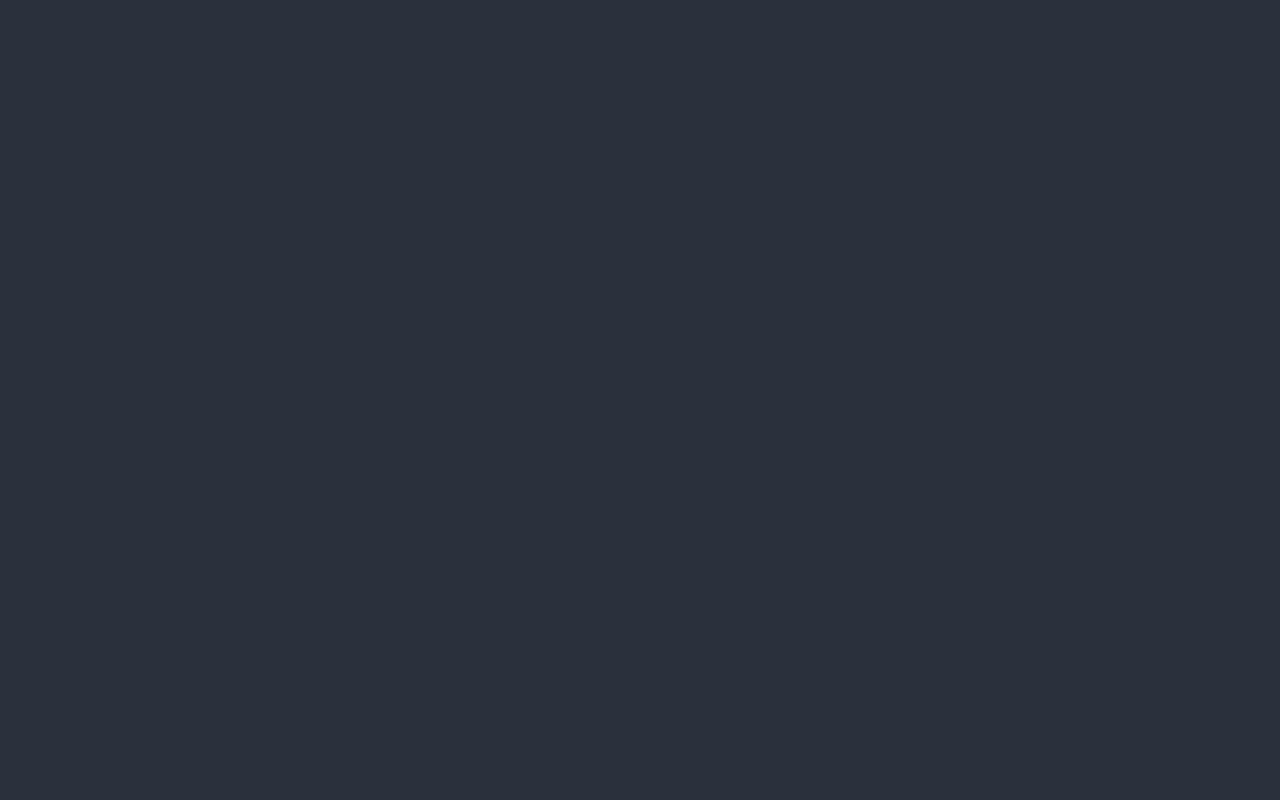
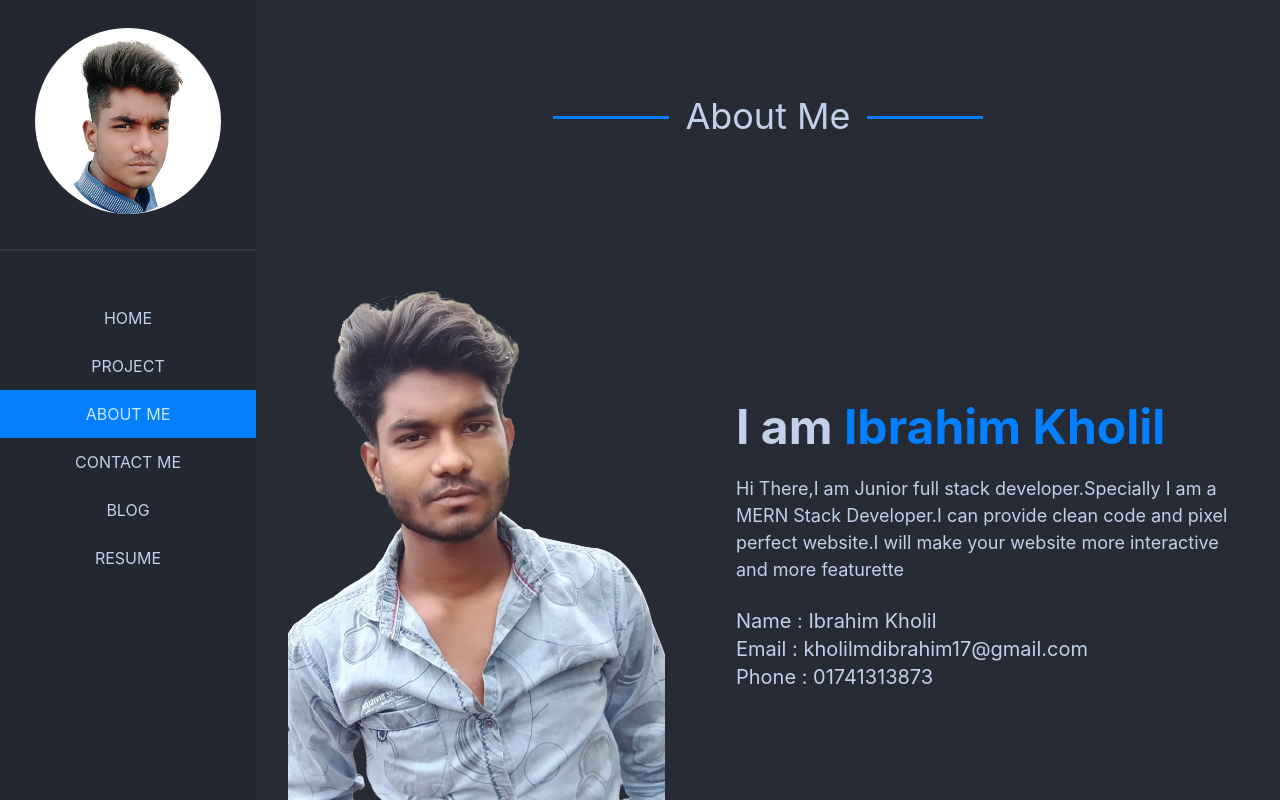
Before and after one commit to MdIbrahimKholil7/portfolio, a React (Create React App) app: page /AboutMe in a window 1280 px wide. Before the commit this address had no page. Built offline with nearby package versions, Linux system fonts and the light colour scheme.

Commit message:
animation add complete

```diff
--- a/package.json
+++ b/package.json
@@ -6,11 +6,13 @@
     "@testing-library/jest-dom": "^5.16.4",
     "@testing-library/react": "^13.3.0",
     "@testing-library/user-event": "^13.5.0",
+    "aos": "^2.3.4",
     "daisyui": "^2.15.2",
     "emailjs-com": "^3.2.0",
     "react": "^18.1.0",
     "react-dom": "^18.1.0",
     "react-icons": "^4.4.0",
+    "react-reveal": "^1.2.2",
     "react-router-dom": "^6.3.0",
     "react-scripts": "5.0.1",
     "react-simple-typewriter": "^3.0.1",
--- a/src/App.js
+++ b/src/App.js
@@ -6,8 +6,14 @@ import Project from './components/Home/Project';
 import Contact from './components/Home/Contact';
 import Blog from './components/Home/Blog';
 import ProjectDetails from './components/Home/ProjectDetails';
-
+import AboutMe from './components/Home/AboutMe';
+import { useEffect } from 'react';
+import AOS from 'aos';
+import "aos/dist/aos.css";
 function App() {
+  useEffect(()=>{
+    AOS.init();
+  },[])
   return (
     <div className="App bg-base-200">
       <Routes>
@@ -15,6 +21,7 @@ function App() {
           <Route index element={<Home />} />
           <Route path='project' element={<Project />} />
           <Route path='contact' element={<Contact />} />
+          <Route path='AboutMe' element={<AboutMe />} />
           <Route path='blog' element={<Blog />} />
           <Route path='projectDetails/:id' element={<ProjectDetails />} />
         </Route>
--- a/src/components/Home/AboutMe.js
+++ b/src/components/Home/AboutMe.js
@@ -1,4 +1,5 @@
 import React from 'react';
+import { Fade } from 'react-reveal';
 import about from '../../assets/about.png'
 const AboutMe = () => {
     return (
@@ -6,8 +7,16 @@ const AboutMe = () => {
             <h1 className='text-center mb-16 lg:text-3xl xl:text-4xl text-2xl'><span className='title relative '>About Me</span></h1>
             <div class="hero h-auto ">
                 <div class="hero-content w-full lg:gap-10 gap-9 flex-col justify-between lg:flex-row">
-                    <img src={about} class="xl:w-[350px] lg:w-[270px] object-cover rounded-lg " alt='aboutImg' />
-                    <div className='max-w-lg'>
+                    <Fade left>
+                        <img
+
+                            src={about} class="xl:w-[320px] lg:w-[240px] w-[180px] object-cover rounded-lg " alt='aboutImg' />
+                    </Fade>
+                    <Fade right>
+                        <div
+                            data-aos="zoom-in"
+                            data-aos-duration="1000"
+                            className='max-w-lg '>
                             <h1 class="xl:text-5xl lg:text-4xl text-3xl font-bold">I am <span className='text-[#037fff]'>Ibrahim Kholil</span></h1>
                             <p class="py-6 lg:text-[16px] xl:text-[18px] text-[16px]">Hi There,I am Junior full stack developer.Specially I am a MERN Stack Developer.I can provide clean code and pixel perfect website.I will make your website more interactive and more featurette</p>
                             <div>
@@ -18,6 +27,7 @@ const AboutMe = () => {
                                 </div>
                             </div>
                         </div>
+                    </Fade>
                 </div>
             </div>
         </div>
--- a/src/components/Home/Contact.js
+++ b/src/components/Home/Contact.js
@@ -3,6 +3,7 @@ import emailjs from 'emailjs-com'
 import { BsTelephone } from 'react-icons/bs';
 import { MdOutlineMail } from 'react-icons/md';
 import { MdOutlineLocationOn } from 'react-icons/md';
+import { LightSpeed } from 'react-reveal';
 const Contact = () => {
     // const [error, setError] = useState({})
     const handleSubmit = e => {
@@ -27,16 +28,17 @@ const Contact = () => {
         // e.target.reset()
 
 
-emailjs.sendForm('service_b0ondco','template_hek387i',e.target,'iyNwT38vA4zpSYRnG')
-.then(res=>console.group('success'))
-.catch(err=>console.log(err))
+        emailjs.sendForm('service_b0ondco', 'template_hek387i', e.target, 'iyNwT38vA4zpSYRnG')
+            .then(res => console.group('success'))
+            .catch(err => console.log(err))
 
 
     }
     // console.log(error)
     return (
+        <LightSpeed left>
             <div className='px-4 my-14'>
-            <h1 className='text-center mb-24 lg:text-3xl xl:text-4xl text-2xl'><span className='title relative '>Contract Me</span></h1>
+                <h1 className='text-center mb-24 lg:text-3xl xl:text-4xl text-2xl'><span className='title relative '>Contact Me</span></h1>
 
                 <div className='grid lg:grid-cols-2 gap-7'>
                     <form className='mb-12' onSubmit={handleSubmit}>
@@ -44,11 +46,11 @@ emailjs.sendForm('service_b0ondco','template_hek387i',e.target,'iyNwT38vA4zpSYRn
                             <div className=''>
                                 <div className='relative mb-7'>
                                     <label className='absolute text-[14px] left-2 top-[-13px] px-2 bg-base-200' htmlFor="name">Name</label>
-                                <input className='border-solid text-white bg-transparent py-[14px] px-2 border-[1px] w-full focus:outline-none rounded-sm border-gray-400' type="text" name='name' autoComplete='off'/>
+                                    <input className='border-solid text-white bg-transparent py-[14px] px-2 border-[1px] w-full focus:outline-none rounded-sm border-gray-400' type="text" name='name' autoComplete='off' />
                                 </div>
                                 <div className='relative mb-7'>
                                     <label className='absolute text-[14px] left-2 top-[-13px] px-2 bg-base-200' htmlFor="name">Email</label>
-                                <input className='border-solid bg-transparent py-[14px] px-2 border-[1px] w-full focus:outline-none rounded-sm border-gray-400' type="text" name='email'  autoComplete='off'/>
+                                    <input className='border-solid bg-transparent py-[14px] px-2 border-[1px] w-full focus:outline-none rounded-sm border-gray-400' type="text" name='email' autoComplete='off' />
                                 </div>
                             </div>
                             <div className='relative mb-7'>
@@ -95,6 +97,7 @@ emailjs.sendForm('service_b0ondco','template_hek387i',e.target,'iyNwT38vA4zpSYRn
 
                 </div>
             </div>
+        </LightSpeed>
     );
 };
 
--- /dev/null
+++ b/src/components/Home/Hamburger.js
@@ -0,0 +1,12 @@
+import React from 'react';
+
+const Hamburger = () => {
+    return (
+        <div className='lg-hidden px-4 mt-9'>
+
+            <label for="my-drawer-2" class="drawer-button lg:hidden"><svg xmlns="http://www.w3.org/2000/svg" class="h-7 w-7" fill="none" viewBox="0 0 24 24" stroke="currentColor"><path stroke-linecap="round" stroke-linejoin="round" stroke-width="2" d="M4 6h16M4 12h16M4 18h7" /></svg></label>
+        </div>
+    );
+};
+
+export default Hamburger;
--- a/src/components/Home/Home.js
+++ b/src/components/Home/Home.js
@@ -5,10 +5,12 @@ import MyService from './MyService';
 import Skill from './Skill';
 import AboutMe from './AboutMe';
 import Contact from './Contact';
+import Hamburger from './Hamburger';
 
 const Home = () => {
     return (
         <div className='text-white max-w-[1500px] mx-auto '>
+            <Hamburger/>
             <Banner/>
             <Project/>
             <AboutMe/>
--- a/src/components/Home/MyService.js
+++ b/src/components/Home/MyService.js
@@ -1,8 +1,10 @@
 import React from 'react';
 import { BiCodeAlt } from 'react-icons/bi';
 import { BiMobile } from 'react-icons/bi';
+import { Zoom } from 'react-reveal';
 const MyService = () => {
     return (
+        <Zoom>
             <div className='my-24 px-4'>
                 <h1 className='text-center mb-24 lg:text-3xl xl:text-4xl text-2xl'><span className='title relative py-7'>My Services</span></h1>
                 <div className='grid  md:grid-cols-2 lg:grid-cols-3 gap-7 mt-12 justify-items-center'>
@@ -39,6 +41,7 @@ const MyService = () => {
                     </div>
                 </div>
             </div>
+        </Zoom>
     );
 };
 
--- a/src/components/Home/Navbar.js
+++ b/src/components/Home/Navbar.js
@@ -9,7 +9,7 @@ const Navbar = ({ children }) => {
                 <div class="drawer-content flex flex-col ">
                     {/* <!-- Page content here --> */}
                     {children}
-                    <label for="my-drawer-2" class="btn btn-primary drawer-button lg:hidden">Open drawer</label>
+
                 </div>
 
                 <div class="drawer-side">
@@ -22,6 +22,7 @@ const Navbar = ({ children }) => {
                         <div class="divider mb-9"></div>
                         <li ><NavLink className='text-center p-3 uppercase text-[16px] block' to='/'>Home</NavLink></li>
                         <li><NavLink className='text-center p-3 uppercase text-[16px] block' to='project'>Project</NavLink></li>
+                        <li><NavLink className='text-center p-3 uppercase text-[16px] block' to='aboutMe'>About Me</NavLink></li>
                         <li > <NavLink className='text-center p-3 uppercase text-[16px] block' to='contact'>Contact Me</NavLink></li>
                         <li > <NavLink className='text-center p-3 uppercase text-[16px] block' to='blog'>Blog</NavLink></li>
                         <li><a className='text-center uppercase block text-[16px]' href="https://drive.google.com/file/d/1H_uu-qckcXWKRSJCcOa_TLIBtYEYNRfx/view" target='_blank' rel="noreferrer" download={true}>Resume</a></li>
--- a/src/components/Home/ProjectDetails.js
+++ b/src/components/Home/ProjectDetails.js
@@ -39,7 +39,7 @@ const ProjectDetails = () => {
                 </p>
                 <p className='mt-3 mb-5'><strong>Technology:</strong>{filterProject.technology}</p>
                 <a href={filterProject.liveLink} target='_blank' rel="noreferrer" className='btn btn-primary mr-9 '>Live Site</a>
-                <a href={filterProject.github} target='_blank' rel="noreferrer" className='btn btn-primary '>Live Site</a>
+                <a href={filterProject.github} target='_blank' rel="noreferrer" className='btn btn-primary '>Github</a>
             </div>
         </div>
     );
--- a/src/components/Home/Skill.js
+++ b/src/components/Home/Skill.js
@@ -1,7 +1,9 @@
 import React from 'react';
+import { Zoom } from 'react-reveal';
 
 const Skill = () => {
     return (
+        <Zoom>
             <div className='px-4  mb-20'>
                 <h1 className='text-center mb-24 lg:text-3xl xl:text-4xl text-2xl'><span className='title relative '>My Skills</span></h1>
                 <div class="container grid lg:grid-cols-2 md:gap-7">
@@ -29,6 +31,7 @@ const Skill = () => {
                     </div>
                 </div>
             </div>
+        </Zoom>
     );
 };
 
```
Also changed, not shown: src/components/Home/Banner.js (+8 -3 lines), src/components/Home/Project.js (+7 -2 lines), 1 other file (tests, documents, lock files or other folders). Lines whose indentation alone changed are shown as unchanged.
